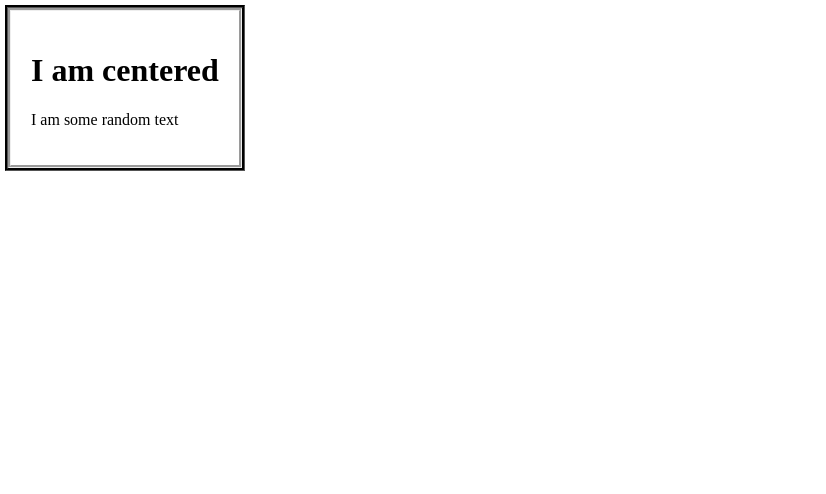
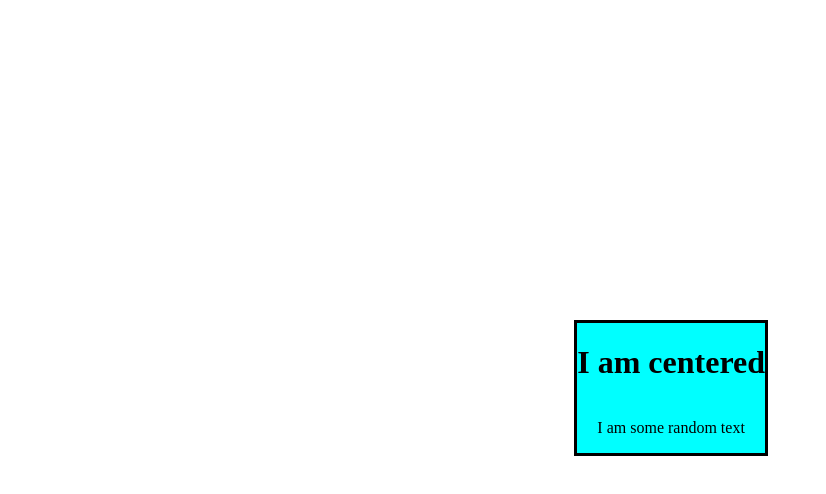
Before and after one commit to maldabllaca/FutureMindsAcademy, a plain HTML site: page Assignments/Centering a div/centeringAdiv.html in a window 1280 px wide. Shown: the whole page, without its empty margins (0-826 px from the left). Drawn offline with Linux system fonts and the light colour scheme.

Commit message:
Centering A Div

```diff
--- a/Assignments/Centering a div/centeringAdiv.css
+++ b/Assignments/Centering a div/centeringAdiv.css
@@ -1,9 +1,21 @@
 body {
-    padding: 20px;
-    border-style: groove;
-    width: fit-content;
+    margin: 0;
+    padding: 0;
+    display: flex;
+    justify-content: center;
+    align-items: center;
+    height: 100vh;
+}
+
+.card {
+    background-color: aqua;
+    color: black;
+    flex-direction: column;
+    border-style: solid;
     align-items: center;
     justify-content: center;
     display: flex;
-    outline-style: groove;
+    position: absolute;
+    top: 40%;
+    right: 40%;
 }
```
